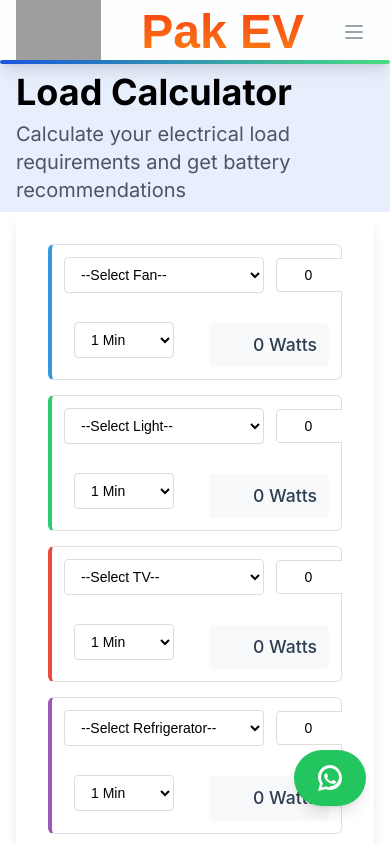
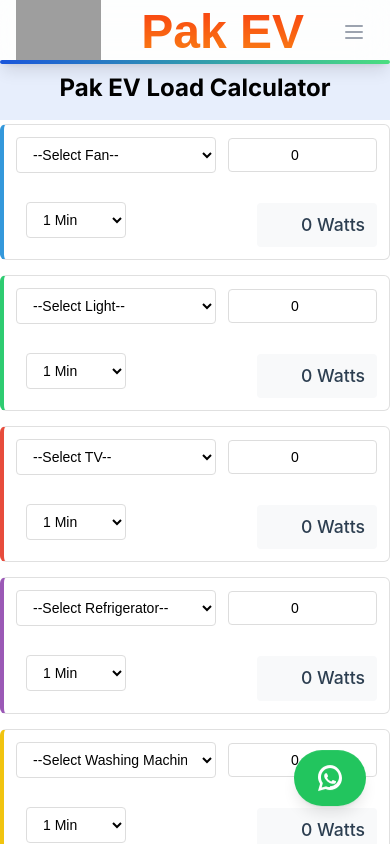
Before and after one commit to pakev786/pak-ev3, a Next.js app: page /load-calculator in a window 390 px wide. Shown: the top 844 px of the page. Built offline with nearby package versions, Linux system fonts and the light colour scheme; grey boxes are pictures that could not be loaded.

Commit message:
fix: make load calculator layout match original compact mobile design

```diff
--- a/src/app/load-calculator/page.tsx
+++ b/src/app/load-calculator/page.tsx
@@ -6,28 +6,19 @@
   return (
     <main className="min-h-screen bg-white">
       <div className="bg-primary/10 py-2">
-        <div className="container mx-auto px-4">
-          <h1 className="text-4xl font-bold mb-2">Load Calculator</h1>
-          <p className="text-xl text-gray-600">
-            Calculate your electrical load requirements and get battery recommendations
-          </p>
+        <div className="container mx-auto px-2">
+          <h1 className="text-2xl font-bold mb-2 text-center">Pak EV Load Calculator</h1>
         </div>
       </div>
-
-      <section className="pt-0 pb-8">
-        <div className="container mx-auto px-4">
-          <div className="max-w-4xl mx-auto bg-white rounded-lg shadow-lg p-8">
-            <div className="grid grid-cols-1 gap-8">
-              <div className="bg-white rounded-lg">
-                <iframe
-                  src="/calculators/mobile.html"
-                  className="w-full h-[2400px] border-0"
-                  title="Load Calculator"
-                  scrolling="no"
-                />
-              </div>
-            </div>
-          </div>
+      <section className="pt-1 pb-4">
+        <div className="w-full max-w-full mx-auto">
+          <iframe
+            src="/calculators/mobile.html"
+            className="w-full h-[2400px] border-0 bg-white"
+            title="Load Calculator"
+            scrolling="no"
+            style={{ display: 'block', margin: 0, padding: 0 }}
+          />
         </div>
       </section>
     </main>
```
